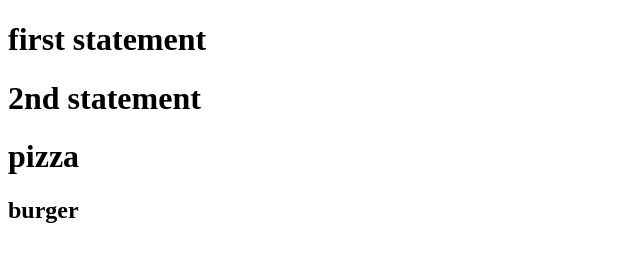
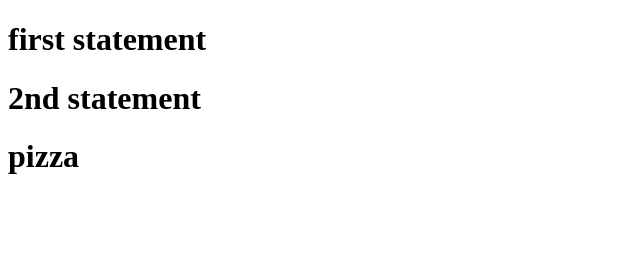
Before and after one commit to Bhargav122/TestingDemo, a plain HTML site: page index.html in a window 1280 px wide. Shown: the whole page, without its empty margins (0-640 px from the left). Drawn offline with Linux system fonts and the light colour scheme.

Commit message:
Revert "pizaa"
This reverts commit 3a1b5c2a428cdb998ebd2c15102d8e44c87c3f25.

```diff
--- a/index.html
+++ b/index.html
@@ -10,6 +10,5 @@
     <h1>first statement</h1>
     <h1>2nd statement</h1>
     <h1>pizza</h1>
-    <h2>burger</h2>
   </body>
 </html>
```
